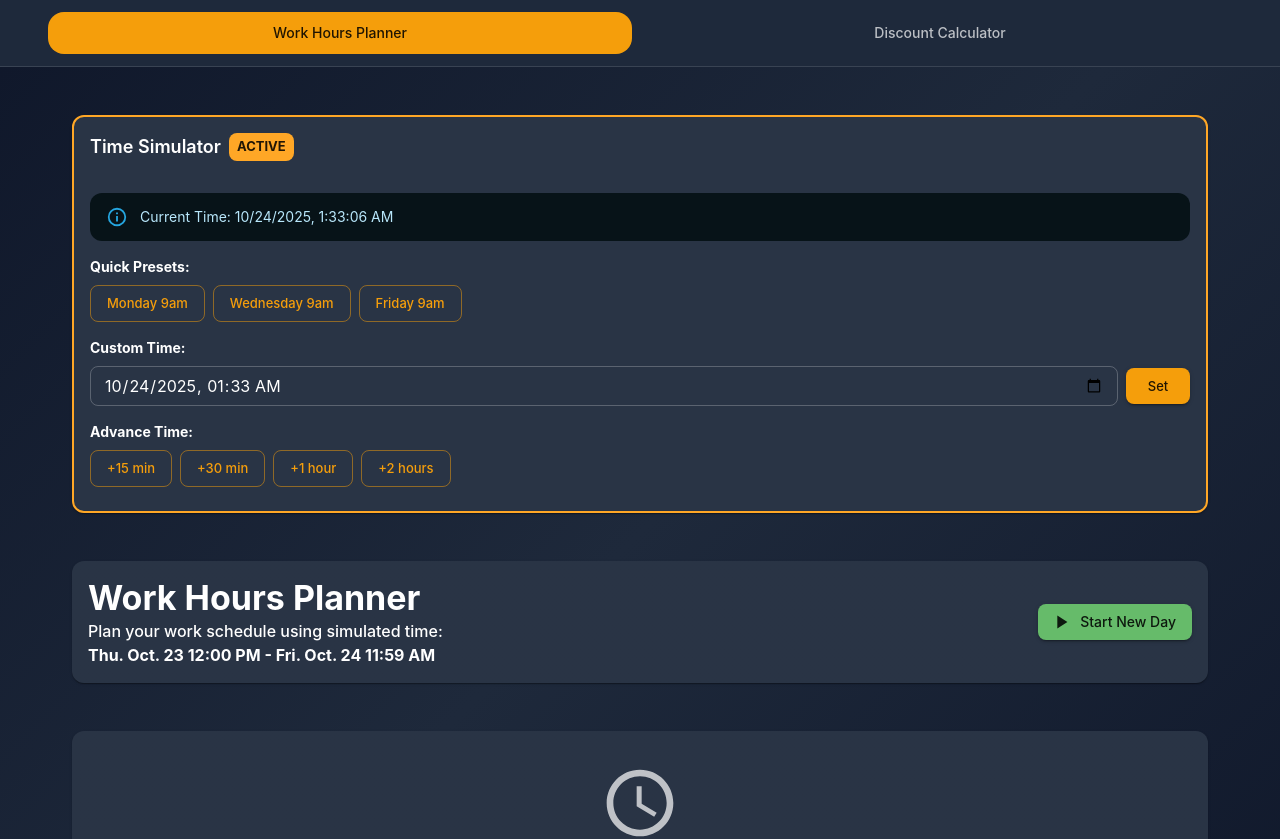
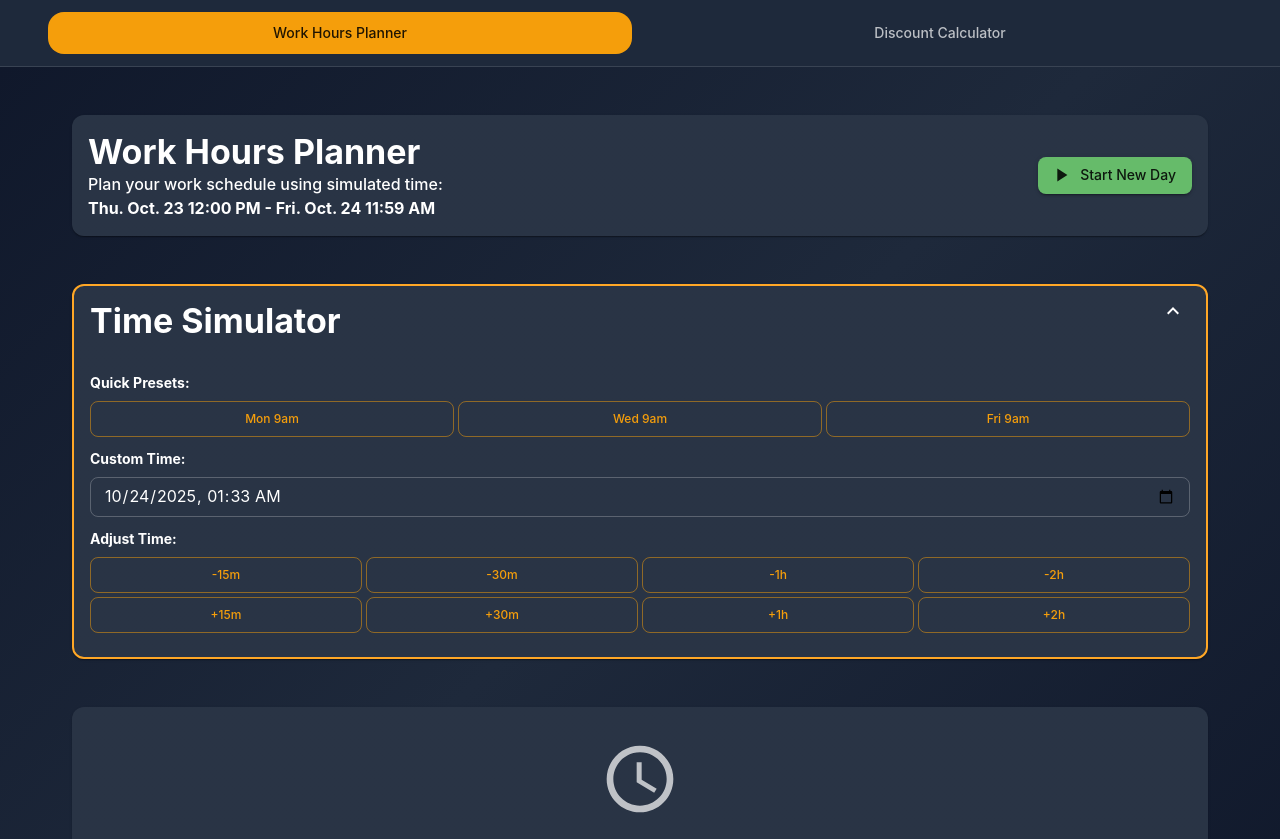
Before and after one commit to Tyler-Reagan/shola-time-tracker, a React (Vite) app: page / in a window 1280 px wide. Shown: the top 839 px of the page. Built offline with nearby package versions, Linux system fonts and the light colour scheme.

Commit message:
better planner interface

```diff
--- a/src/components/TimeSimulatorPanel.tsx
+++ b/src/components/TimeSimulatorPanel.tsx
@@ -7,55 +7,54 @@ import {
   Typography,
   TextField,
   Button,
-  Chip,
   Alert,
+  IconButton,
+  Collapse,
 } from "@mui/material";
-import {
-  setSimulatedTime,
-  isSimulationActive,
-  getSimulatedTime,
-  getCurrentTime,
-} from "../utils/timeSimulator";
+import { ExpandMore, ExpandLess } from "@mui/icons-material";
+import { setSimulatedTime, getSimulatedTime } from "../utils/timeSimulator";
 
 export const TimeSimulatorPanel: React.FC = () => {
   const [simulatedDateTime, setSimulatedDateTime] = React.useState<string>("");
-  const [currentTimeDisplay, setCurrentTimeDisplay] = React.useState<Date>(
-    getCurrentTime()
+  const [realTimeDisplay, setRealTimeDisplay] = React.useState<Date>(
+    new Date()
   );
+  const [expanded, setExpanded] = React.useState<boolean>(true);
+
+  // Update reference clock display (completely decoupled from simulated time)
+  React.useEffect(() => {
+    const interval = setInterval(() => {
+      setRealTimeDisplay(new Date()); // Show real current time as reference
+    }, 1000);
+    return () => clearInterval(interval);
+  }, []);
 
   React.useEffect(() => {
-    // Initialize with current time if simulation is not active
-    if (!isSimulationActive()) {
-      const now = getCurrentTime();
-      setSimulatedTime(now);
-      const year = now.getFullYear();
-      const month = String(now.getMonth() + 1).padStart(2, "0");
-      const day = String(now.getDate()).padStart(2, "0");
-      const hours = String(now.getHours()).padStart(2, "0");
-      const minutes = String(now.getMinutes()).padStart(2, "0");
+    // Initialize with current simulated time or current real time
+    const simulated = getSimulatedTime();
+    const timeToUse = simulated || new Date();
+    setSimulatedTime(timeToUse);
+
+    const year = timeToUse.getFullYear();
+    const month = String(timeToUse.getMonth() + 1).padStart(2, "0");
+    const day = String(timeToUse.getDate()).padStart(2, "0");
+    const hours = String(timeToUse.getHours()).padStart(2, "0");
+    const minutes = String(timeToUse.getMinutes()).padStart(2, "0");
     setSimulatedDateTime(`${year}-${month}-${day}T${hours}:${minutes}`);
-    } else {
-      const simulated = getSimulatedTime();
-      if (simulated) {
-        const year = simulated.getFullYear();
-        const month = String(simulated.getMonth() + 1).padStart(2, "0");
-        const day = String(simulated.getDate()).padStart(2, "0");
-        const hours = String(simulated.getHours()).padStart(2, "0");
-        const minutes = String(simulated.getMinutes()).padStart(2, "0");
-        setSimulatedDateTime(`${year}-${month}-${day}T${hours}:${minutes}`);
-      }
-    }
   }, []);
 
-  const handleSetTime = () => {
-    if (simulatedDateTime) {
-      const date = new Date(simulatedDateTime);
+  const handleTimeChange = (dateTimeString: string) => {
+    setSimulatedDateTime(dateTimeString);
+    if (dateTimeString) {
+      const date = new Date(dateTimeString);
+      if (!isNaN(date.getTime())) {
         setSimulatedTime(date);
+      }
     }
   };
 
   const handleAdvanceTime = (minutes: number) => {
-    const current = getSimulatedTime() || getCurrentTime();
+    const current = getSimulatedTime()!;
     const newTime = new Date(current.getTime() + minutes * 60 * 1000);
     setSimulatedTime(newTime);
     const year = newTime.getFullYear();
@@ -65,23 +64,6 @@ export const TimeSimulatorPanel: React.FC = () => {
     const mins = String(newTime.getMinutes()).padStart(2, "0");
     setSimulatedDateTime(`${year}-${month}-${day}T${hours}:${mins}`);
   };
-
-  // Refresh current time display periodically
-  React.useEffect(() => {
-    const interval = setInterval(() => {
-      setCurrentTimeDisplay(getCurrentTime());
-      const simulated = getSimulatedTime();
-      if (simulated) {
-        const year = simulated.getFullYear();
-        const month = String(simulated.getMonth() + 1).padStart(2, "0");
-        const day = String(simulated.getDate()).padStart(2, "0");
-        const hours = String(simulated.getHours()).padStart(2, "0");
-        const minutes = String(simulated.getMinutes()).padStart(2, "0");
-        setSimulatedDateTime(`${year}-${month}-${day}T${hours}:${minutes}`);
-      }
-    }, 1000);
-    return () => clearInterval(interval);
-  }, []);
 
   const handleQuickSet = (preset: string) => {
     const now = new Date();
@@ -123,51 +105,83 @@ export const TimeSimulatorPanel: React.FC = () => {
   };
 
   return (
-    <Card sx={{ mb: 2, border: "2px solid", borderColor: "warning.main" }}>
+    <Card sx={{ border: "2px solid", borderColor: "warning.main" }}>
       <CardHeader
+        sx={{
+          py: 1,
+          px: 2,
+          flexDirection: "row",
+          alignItems: "center",
+          justifyContent: "space-between",
+          "& .MuiCardHeader-action": {
+            margin: 0,
+            padding: 0,
+          },
+        }}
         title={
-          <Box sx={{ display: "flex", alignItems: "center", gap: 1 }}>
-            <Typography variant="h6">Time Simulator</Typography>
-            <Chip
-              label="ACTIVE"
-              color="warning"
+          <Typography
+            variant="h6"
+            sx={{
+              fontWeight: "bold",
+              fontSize: { xs: "1.5rem", sm: "2rem", md: "2.125rem" },
+              textAlign: "left",
+              flex: 1,
+            }}
+          >
+            Time Simulator
+          </Typography>
+        }
+        action={
+          <IconButton
+            onClick={() => setExpanded(!expanded)}
+            aria-label="expand or collapse"
             size="small"
-              sx={{ fontWeight: "bold" }}
-            />
-          </Box>
+          >
+            {expanded ? <ExpandLess /> : <ExpandMore />}
+          </IconButton>
         }
       />
+      <Collapse in={expanded} timeout="auto" unmountOnExit>
         <CardContent>
-        <Box sx={{ display: "flex", flexDirection: "column", gap: 2 }}>
-          <Alert severity="info" sx={{ fontSize: "0.875rem" }}>
-            Current Time: {currentTimeDisplay.toLocaleString()}
-          </Alert>
+          <Box sx={{ display: "flex", flexDirection: "column", gap: 1.5 }}>
+            {/* <Alert severity="info" sx={{ fontSize: "0.875rem" }}>
+              Real Time: {realTimeDisplay.toLocaleString()}
+            </Alert> */}
 
             <Box sx={{ display: "flex", flexDirection: "column", gap: 1 }}>
               <Typography variant="body2" sx={{ fontWeight: "bold" }}>
                 Quick Presets:
               </Typography>
-            <Box sx={{ display: "flex", gap: 1, flexWrap: "wrap" }}>
+              <Box
+                sx={{
+                  display: "grid",
+                  gridTemplateColumns: "repeat(3, 1fr)",
+                  gap: 0.5,
+                }}
+              >
                 <Button
                   variant="outlined"
                   size="small"
                   onClick={() => handleQuickSet("monday-9am")}
+                  sx={{ fontSize: "0.75rem", px: 0.5 }}
                 >
-                Monday 9am
+                  Mon 9am
                 </Button>
                 <Button
                   variant="outlined"
                   size="small"
                   onClick={() => handleQuickSet("wednesday-9am")}
+                  sx={{ fontSize: "0.75rem", px: 0.5 }}
                 >
-                Wednesday 9am
+                  Wed 9am
                 </Button>
                 <Button
                   variant="outlined"
                   size="small"
                   onClick={() => handleQuickSet("friday-9am")}
+                  sx={{ fontSize: "0.75rem", px: 0.5 }}
                 >
-                Friday 9am
+                  Fri 9am
                 </Button>
               </Box>
             </Box>
@@ -176,65 +190,101 @@ export const TimeSimulatorPanel: React.FC = () => {
               <Typography variant="body2" sx={{ fontWeight: "bold" }}>
                 Custom Time:
               </Typography>
-            <Box sx={{ display: "flex", gap: 1, alignItems: "center" }}>
               <TextField
                 type="datetime-local"
                 value={simulatedDateTime}
-                onChange={(e) => setSimulatedDateTime(e.target.value)}
+                onChange={(e) => handleTimeChange(e.target.value)}
                 size="small"
-                sx={{ flex: 1 }}
+                fullWidth
+                inputProps={{
+                  min: "2000-01-01T00:00", // Allow any date from year 2000 onwards
+                }}
                 InputLabelProps={{
                   shrink: true,
                 }}
               />
-              <Button
-                variant="contained"
-                onClick={handleSetTime}
-                disabled={!simulatedDateTime}
-                size="small"
-              >
-                Set
-              </Button>
-            </Box>
             </Box>
 
             <Box sx={{ display: "flex", flexDirection: "column", gap: 1 }}>
               <Typography variant="body2" sx={{ fontWeight: "bold" }}>
-              Advance Time:
+                Adjust Time:
               </Typography>
-            <Box sx={{ display: "flex", gap: 1, flexWrap: "wrap" }}>
+              <Box
+                sx={{
+                  display: "grid",
+                  gridTemplateColumns: "repeat(4, 1fr)",
+                  gap: 0.5,
+                }}
+              >
+                <Button
+                  variant="outlined"
+                  size="small"
+                  onClick={() => handleAdvanceTime(-15)}
+                  sx={{ minWidth: "auto", fontSize: "0.75rem", px: 0.5 }}
+                >
+                  -15m
+                </Button>
+                <Button
+                  variant="outlined"
+                  size="small"
+                  onClick={() => handleAdvanceTime(-30)}
+                  sx={{ minWidth: "auto", fontSize: "0.75rem", px: 0.5 }}
+                >
+                  -30m
+                </Button>
+                <Button
+                  variant="outlined"
+                  size="small"
+                  onClick={() => handleAdvanceTime(-60)}
+                  sx={{ minWidth: "auto", fontSize: "0.75rem", px: 0.5 }}
+                >
+                  -1h
+                </Button>
+                <Button
+                  variant="outlined"
+                  size="small"
+                  onClick={() => handleAdvanceTime(-120)}
+                  sx={{ minWidth: "auto", fontSize: "0.75rem", px: 0.5 }}
+                >
+                  -2h
+                </Button>
                 <Button
                   variant="outlined"
                   size="small"
                   onClick={() => handleAdvanceTime(15)}
+                  sx={{ minWidth: "auto", fontSize: "0.75rem", px: 0.5 }}
                 >
-                +15 min
+                  +15m
                 </Button>
                 <Button
                   variant="outlined"
                   size="small"
                   onClick={() => handleAdvanceTime(30)}
+                  sx={{ minWidth: "auto", fontSize: "0.75rem", px: 0.5 }}
                 >
-                +30 min
+                  +30m
                 </Button>
                 <Button
                   variant="outlined"
                   size="small"
                   onClick={() => handleAdvanceTime(60)}
+                  sx={{ minWidth: "auto", fontSize: "0.75rem", px: 0.5 }}
                 >
-                +1 hour
+                  +1h
                 </Button>
                 <Button
                   variant="outlined"
                   size="small"
                   onClick={() => handleAdvanceTime(120)}
+                  sx={{ minWidth: "auto", fontSize: "0.75rem", px: 0.5 }}
                 >
-                +2 hours
+                  +2h
                 </Button>
               </Box>
             </Box>
           </Box>
         </CardContent>
+      </Collapse>
     </Card>
   );
 };
--- a/src/components/WorkHoursTracker.tsx
+++ b/src/components/WorkHoursTracker.tsx
@@ -1905,9 +1905,6 @@ export const WorkHoursTracker: React.FC<WorkHoursTrackerProps> = ({
     <Box
       sx={{ display: "flex", flexDirection: "column", gap: { xs: 1, sm: 2 } }}
     >
-      {/* Time Simulator Panel - Always visible */}
-      <TimeSimulatorPanel />
-
       {/* Date Header */}
       {/* <Typography
         variant="h6"
@@ -1937,6 +1934,9 @@ export const WorkHoursTracker: React.FC<WorkHoursTrackerProps> = ({
         formatDuration={formatDuration}
         TrackingPeriodInfo={TrackingPeriodInfo}
       />
+
+      {/* Time Simulator Panel - Between header and entries */}
+      <TimeSimulatorPanel />
 
       {/* Time entries list */}
       <TimeEntriesTable
--- a/src/utils/timeSimulator.ts
+++ b/src/utils/timeSimulator.ts
@@ -1,26 +1,29 @@
 /**
  * Time Simulator Utility
  * Allows overriding the current time for testing purposes
+ * Uses static absolute time (does not advance automatically)
  */
 
-let timeOffset: number | null = null; // Offset in milliseconds from real time
+let staticSimulatedTime: Date | null = null; // Static absolute time (does not advance)
 let isSimulationEnabled: boolean = false;
 
 /**
  * Get the current time (real or simulated)
+ * When simulation is active, returns the static simulated time (does not advance)
  */
 export function getCurrentTime(): Date {
-  if (isSimulationEnabled && timeOffset !== null) {
-    return new Date(Date.now() + timeOffset);
+  if (isSimulationEnabled && staticSimulatedTime !== null) {
+    return new Date(staticSimulatedTime.getTime()); // Return a copy of the static time
   }
   return new Date();
 }
 
 /**
  * Enable time simulation with a specific date/time
+ * Sets a static time that does not advance automatically
  */
 export function setSimulatedTime(date: Date): void {
-  timeOffset = date.getTime() - Date.now();
+  staticSimulatedTime = new Date(date.getTime()); // Store as static absolute time
   isSimulationEnabled = true;
 }
 
@@ -29,7 +32,7 @@ export function setSimulatedTime(date: Date): void {
  */
 export function disableSimulation(): void {
   isSimulationEnabled = false;
-  timeOffset = null;
+  staticSimulatedTime = null;
 }
 
 /**
@@ -41,10 +44,11 @@ export function isSimulationActive(): boolean {
 
 /**
  * Get the simulated time if active, otherwise null
+ * Returns the static simulated time (does not advance)
  */
 export function getSimulatedTime(): Date | null {
-  if (isSimulationEnabled && timeOffset !== null) {
-    return new Date(Date.now() + timeOffset);
+  if (isSimulationEnabled && staticSimulatedTime !== null) {
+    return new Date(staticSimulatedTime.getTime()); // Return a copy of the static time
   }
   return null;
 }
```
Lines whose indentation alone changed are shown as unchanged.
